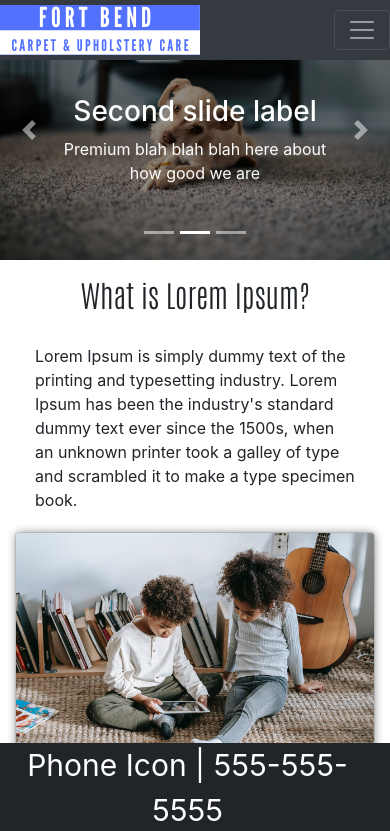
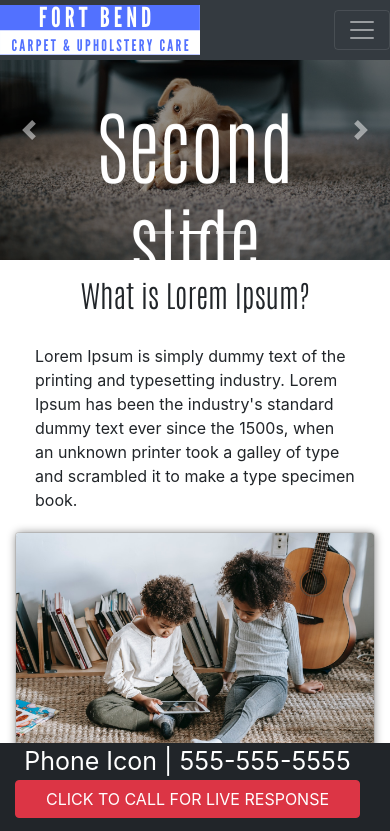
Before and after one commit to mikewhite628/landing-page, a React (Create React App) app: page / in a window 390 px wide. Shown: the top 831 px of the page. Built offline with nearby package versions, Linux system fonts and the light colour scheme.

Commit message:
fixed the mobile contact button and changed the carousel fonts on home page

```diff
--- a/src/Footer/FooterContactButton.js
+++ b/src/Footer/FooterContactButton.js
@@ -15,7 +15,7 @@ function FooterContactButton({setRequestService}) {
     width > 634 ? <Button onClick={() => setRequestService(true)} className={'fixed-bottom mb-1 box-shadow'}> Request Service </Button>
     :
     <div fluid className={'fixed-bottom'} style={{backgroundColor: '#212529', height:'12vh', width:'100vw', color:'#fff', paddingLeft:'15px', paddingRight:'30px', fontSize:'30px'}}>
-    <div style={{textAlign:'center', width:'100%'}}>Phone Icon | 555-555-5555</div>
+    <div style={{textAlign:'center', width:'100%', fontSize:'25px'}} >Phone Icon | 555-555-5555</div>
     <Button  variant='danger' block>CLICK TO CALL FOR LIVE RESPONSE</Button>
     </div>
     }
--- a/src/Home/HomeCarousel.js
+++ b/src/Home/HomeCarousel.js
@@ -21,7 +21,7 @@ function HomeCarousel () {
 
                 />
             <Carousel.Caption>
-                <h3>First slide label</h3>
+                <h3 style={{fontSize:'80px', textAlign:'center', fontFamily:'Antonio'}}>First slide label</h3>
                 <p>Premium blah blah blah here about how good we are</p>
             </Carousel.Caption>
 
@@ -35,7 +35,7 @@ function HomeCarousel () {
                 alt='First Slide'
                 />
             <Carousel.Caption>
-                <h3>Second slide label</h3>
+                <h3 style={{fontSize:'80px', textAlign:'center', fontFamily:'Antonio'}}>Second slide label</h3>
                 <p>Premium blah blah blah here about how good we are</p>
             </Carousel.Caption>
 
@@ -49,7 +49,7 @@ function HomeCarousel () {
                 alt='First Slide'
                 />
             <Carousel.Caption>
-                <h3>Third slide label</h3>
+                <h3 style={{fontSize:'80px', textAlign:'center', fontFamily:'Antonio'}}>Third slide label</h3>
                 <p>Premium blah blah blah here about how good we are</p>
             </Carousel.Caption>
 
```
